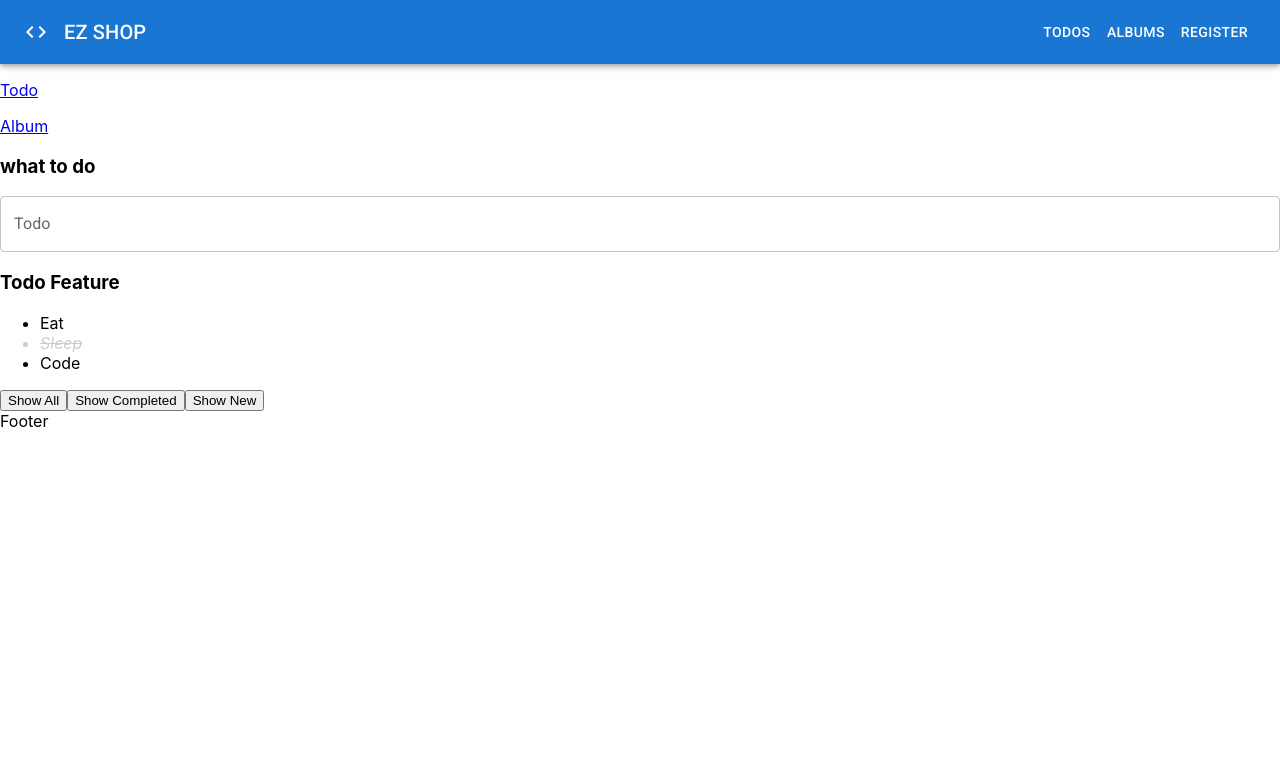
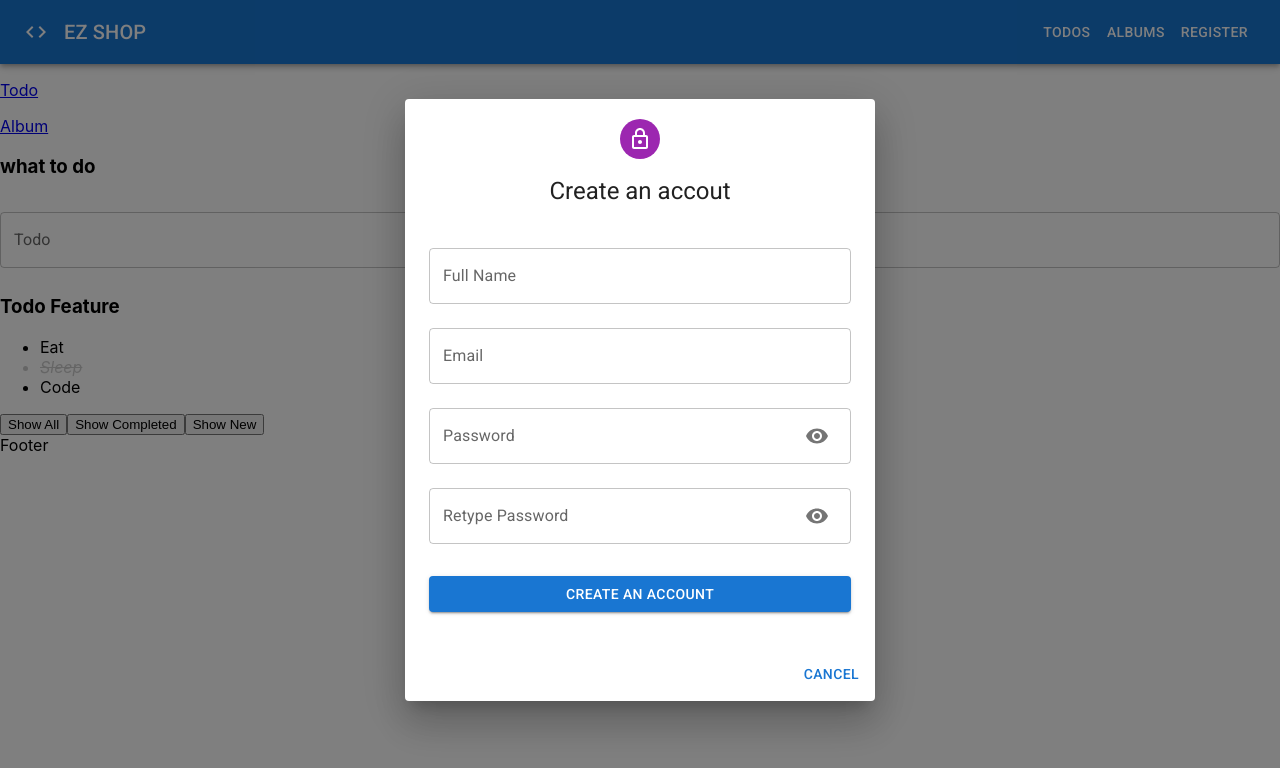
Before and after one commit to thuynguyen224/learn-reactJs, a React (Create React App) app: page /todos in a window 1280 px wide. Both pictures are taken after a click on the button "REGISTER". Shown: the top 768 px of the page. Built offline with nearby package versions, Linux system fonts and the light colour scheme; no server answers.

Commit message:
register form

```diff
--- a/src/components/Header/index.jsx
+++ b/src/components/Header/index.jsx
@@ -6,16 +6,30 @@ import Button from "@mui/material/Button";
 import { makeStyles } from "@mui/styles";
 import CodeIcon from "@mui/icons-material/Code";
 import { Link, NavLink } from "react-router-dom";
+import Dialog from "@mui/material/Dialog";
+import DialogActions from "@mui/material/DialogActions";
+import DialogContent from "@mui/material/DialogContent";
+import { useState } from "react";
+import Register from "features/Auth/components/Register";
 
 const useStyles = makeStyles({
-    link: {
-        color: "white",
-        textDecoration: "none"
-    }
+  link: {
+    color: "white",
+    textDecoration: "none",
+  },
 });
 
 export default function Header() {
   const classes = useStyles();
+  const [open, setOpen] = useState(false);
+
+  const handleClickOpen = () => {
+    setOpen(true);
+  };
+
+  const handleClose = () => {
+    setOpen(false);
+  };
 
   return (
     <Box sx={{ flexGrow: 1 }}>
@@ -29,7 +43,9 @@ export default function Header() {
             sx={{ mr: 2 }}
           />
           <Typography variant="h6" component="div" sx={{ flexGrow: 1 }}>
-            <Link className={classes.link} to="/">EZ SHOP</Link>
+            <Link className={classes.link} to="/">
+              EZ SHOP
+            </Link>
           </Typography>
           <NavLink className={classes.link} to="/todos">
             <Button color="inherit">Todos</Button>
@@ -38,9 +54,25 @@ export default function Header() {
             <Button color="inherit">Albums</Button>
           </NavLink>
 
-          <Button color="inherit">Register</Button>
+          <Button color="inherit" onClick={handleClickOpen}>
+            Register
+          </Button>
         </Toolbar>
       </AppBar>
+      <Dialog
+        open={open}
+        onClose={(event, reason) => {
+          if (reason === "backdropClick" || "escapeKeyDown") return;
+          handleClose();
+        }}
+      >
+        <DialogContent>
+          <Register />
+        </DialogContent>
+        <DialogActions>
+          <Button onClick={handleClose}>Cancel</Button>
+        </DialogActions>
+      </Dialog>
     </Box>
   );
 }
--- a/src/components/form-control/InputField/index.jsx
+++ b/src/components/form-control/InputField/index.jsx
@@ -20,6 +20,8 @@ function InputField(props) {
       render={({ field, fieldState }) => (
         <TextField
           fullWidth
+          margin="normal"
+          variant="outlined"
           label={label}
           disabled={disable}
           {...field}
--- /dev/null
+++ b/src/components/form-control/PasswordField/index.jsx
@@ -0,0 +1,64 @@
+import React, { useState } from "react";
+import PropTypes from "prop-types";
+import { OutlinedInput } from "@mui/material";
+import { Controller } from "react-hook-form";
+import InputLabel from "@mui/material/InputLabel";
+import InputAdornment from "@mui/material/InputAdornment";
+import FormControl from "@mui/material/FormControl";
+import Visibility from "@mui/icons-material/Visibility";
+import VisibilityOff from "@mui/icons-material/VisibilityOff";
+import IconButton from "@mui/material/IconButton";
+
+PasswordField.propTypes = {
+  form: PropTypes.object.isRequired,
+  name: PropTypes.string.isRequired,
+  label: PropTypes.string,
+  disable: PropTypes.bool,
+};
+
+function PasswordField(props) {
+  const { form, name, label, disable } = props;
+  const [showPassword, setShowPassword] = useState(false);
+
+  const toggleShowPassword = () => {
+    setShowPassword((x) => !x);
+  };
+
+  return (
+    <div>
+      <Controller
+        name={name}
+        control={form.control}
+        render={({ field, fieldState }) => (
+          <FormControl fullWidth margin="normal" variant="outlined">
+            <InputLabel htmlFor={name}>{label}</InputLabel>
+            <OutlinedInput
+              id={name}
+              type={showPassword ? "text" : "password"}
+              label={label}
+              disabled={disable}
+              {...field}
+              error={!!fieldState.error}
+              endAdornment={
+                <InputAdornment position="end">
+                  <IconButton
+                    aria-label={
+                      showPassword
+                        ? "hide the password"
+                        : "display the password"
+                    }
+                    onClick={toggleShowPassword}
+                  >
+                    {showPassword ? <VisibilityOff /> : <Visibility />}
+                  </IconButton>
+                </InputAdornment>
+              }
+            />
+          </FormControl>
+        )}
+      />
+    </div>
+  );
+}
+
+export default PasswordField;
--- /dev/null
+++ b/src/features/Auth/components/Register/index.jsx
@@ -0,0 +1,19 @@
+import React from 'react';
+import RegisterForm from '../RegisterForm';
+
+Register.propTypes = {
+
+};
+
+function Register(props) {
+    const handleSubmit = (values) => {
+        console.log('Form submit: ', values);
+    }
+    return (
+        <div>
+            <RegisterForm onSubmit={handleSubmit}/>
+        </div>
+    );
+}
+
+export default Register;
--- /dev/null
+++ b/src/features/Auth/components/RegisterForm/index.jsx
@@ -0,0 +1,78 @@
+import React from "react";
+import PropTypes from "prop-types";
+import { useForm } from "react-hook-form";
+import InputField from "components/form-control/InputField";
+import LockOutlined from "@mui/icons-material/LockOutlined";
+import { makeStyles } from "@mui/styles";
+import { Typography, Avatar, Button } from "@mui/material";
+import PasswordField from "components/form-control/PasswordField";
+
+const useStyles = makeStyles((theme) => ({
+  root: {},
+  avatar: {
+    margin: "0 auto",
+  },
+  title: {
+    textAlign: "center",
+  },
+  submit: {},
+}));
+
+RegisterForm.propTypes = {
+  onSubmit: PropTypes.func,
+};
+
+function RegisterForm(props) {
+  const classes = useStyles();
+  const form = useForm({
+    defaultValues: {
+      fullName: "",
+      email: "",
+      password: "",
+      retypePassword: "",
+    },
+  });
+  const handleSubmit = async (values) => {
+    const { onSubmit } = props;
+    if (onSubmit) {
+      await onSubmit(values);
+    }
+    form.reset();
+  };
+  return (
+    <div className={classes.root} sx={{ paddingTop: 4 }}>
+      <Avatar className={classes.avatar} sx={{ bgcolor: "secondary.main" }}>
+        <LockOutlined></LockOutlined>
+      </Avatar>
+      <Typography
+        className={classes.title}
+        sx={{ mt: 2, mb: 3 }}
+        component="h3"
+        variant="h5"
+      >
+        Create an accout
+      </Typography>
+      <form onSubmit={form.handleSubmit(handleSubmit)}>
+        <InputField name="fullName" label="Full Name" form={form} />
+        <InputField name="email" label="Email" form={form} />
+        <PasswordField name="password" label="Password" form={form} />
+        <PasswordField
+          name="retypePassword"
+          label="Retype Password"
+          form={form}
+        />
+        <Button
+          type="submit"
+          sx={{ mt: 3, mb: 2 }}
+          variant="contained"
+          color="primary"
+          fullWidth
+        >
+          Create an account
+        </Button>
+      </form>
+    </div>
+  );
+}
+
+export default RegisterForm;
```
Also changed, not shown: src/features/Auth/index.jsx (added).
